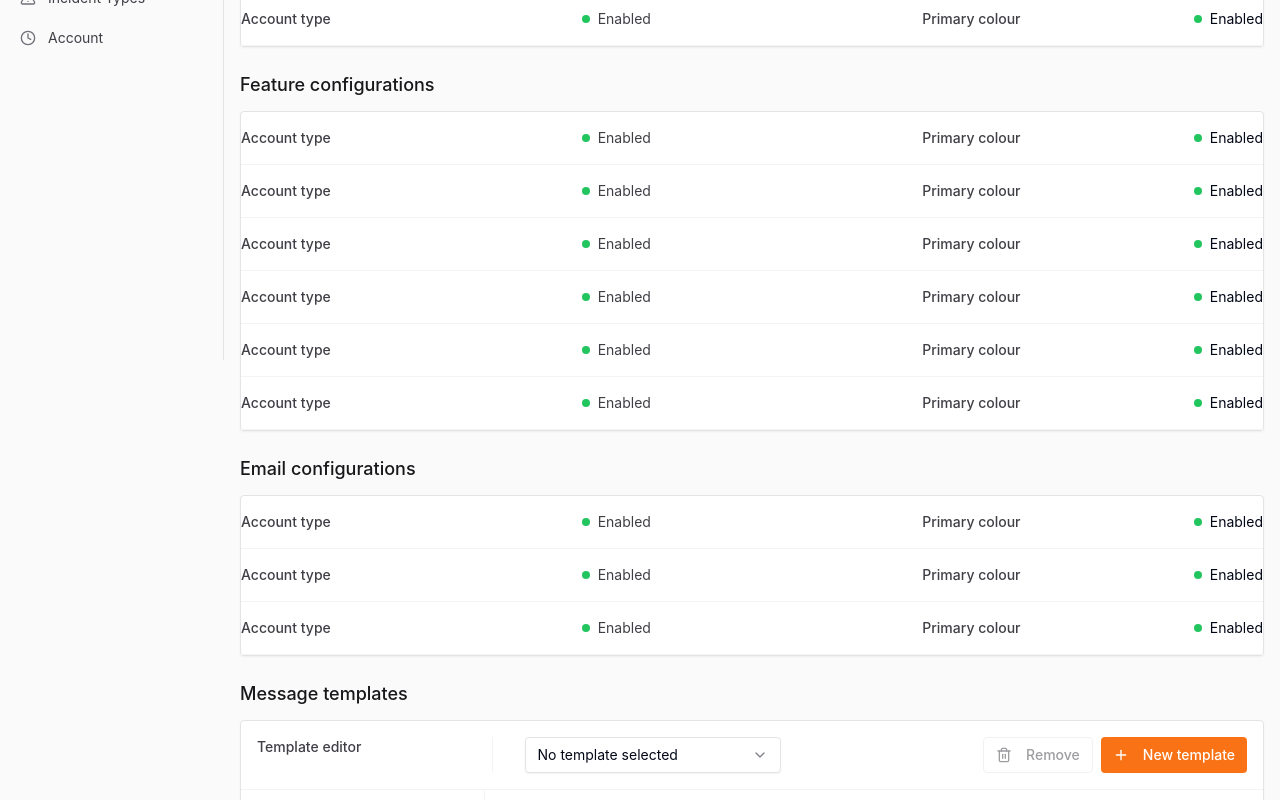
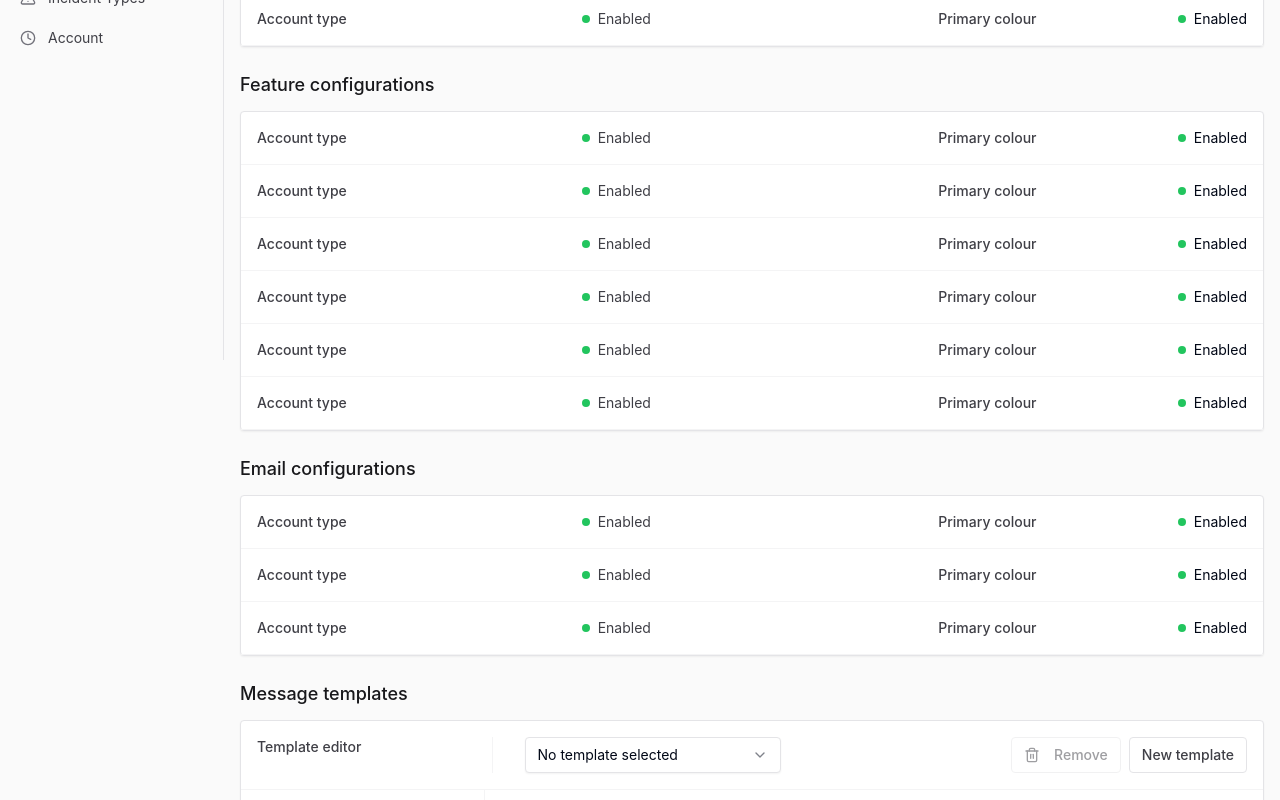
Before and after one commit to avipanethsnapsendsolve/snapper-template-hub, a React (Vite) app: page / in a window 1280 px wide. Shown: the part 440-1240 px from the top of the page. Built offline with nearby package versions, Linux system fonts and the light colour scheme.

Commit message:
Refine Authority Details component styles
- Update styles for consistency with design.
- Add padding to grid rows.
- Ensure button styles are matched.
- Dock the card header at the top of the screen.

```diff
--- a/src/components/AuthorityDetails.tsx
+++ b/src/components/AuthorityDetails.tsx
@@ -2,7 +2,6 @@
 import React from "react";
 import { Card, CardContent } from "@/components/ui/card";
 import { Button } from "@/components/ui/button";
-import { Save } from "lucide-react";
 import { TemplateProvider } from "@/contexts/TemplateContext";
 import { TemplateManager } from "./templates/TemplateManager";
 
@@ -14,14 +13,14 @@ interface DetailRowProps {
 function DetailRow({ label, enabled }: DetailRowProps) {
   return (
     <div className="grid grid-cols-3 py-4 border-b border-zinc-100">
-      <div className="text-sm font-medium text-zinc-700">{label}</div>
+      <div className="text-sm font-medium text-zinc-700 px-4">{label}</div>
       <div className="text-sm text-zinc-700">
         <div className="flex items-center">
           <span className="w-2 h-2 rounded-full bg-green-500 mr-2"></span>
           <span>Enabled</span>
         </div>
       </div>
-      <div className="flex items-center justify-between">
+      <div className="flex items-center justify-between px-4">
         <div className="text-sm font-medium text-zinc-700">Primary colour</div>
         <div className="flex items-center">
           <span className="w-2 h-2 rounded-full bg-green-500 mr-2"></span>
@@ -35,7 +34,7 @@ function DetailRow({ label, enabled }: DetailRowProps) {
 export function AuthorityDetails() {
   return (
     <div className="w-full">
-      <div className="border-b border-zinc-200 bg-white">
+      <div className="sticky top-0 z-10 border-b border-zinc-200 bg-white shadow-sm">
         <div className="max-w-screen-xl mx-auto px-4 py-4 flex items-start justify-between">
           <div>
             <div className="flex items-center">
--- a/src/components/templates/DynamicValueToolbar.tsx
+++ b/src/components/templates/DynamicValueToolbar.tsx
@@ -8,7 +8,6 @@ import {
 } from "@/components/ui/tooltip";
 import { Info } from "lucide-react";
 import { useTemplates } from "@/contexts/TemplateContext";
-import { DynamicValueType } from "@/types/template";
 import { dynamicValues } from "@/utils/templateUtils";
 
 export function DynamicValueToolbar() {
@@ -41,7 +40,7 @@ export function DynamicValueToolbar() {
             key={value.type}
             type="button"
             onClick={() => insertDynamicValue(value.type)}
-            className="text-xs bg-zinc-100 hover:bg-zinc-200 transition-colors px-2 py-1 rounded text-zinc-700"
+            className="text-xs bg-zinc-100 hover:bg-zinc-200 transition-colors px-2 py-1 rounded text-zinc-700 font-normal"
           >
             {value.label}
           </button>
--- a/src/components/templates/TemplateCreateModal.tsx
+++ b/src/components/templates/TemplateCreateModal.tsx
@@ -13,7 +13,6 @@ import { Button } from "@/components/ui/button";
 import { Input } from "@/components/ui/input";
 import { Label } from "@/components/ui/label";
 import { Textarea } from "@/components/ui/textarea";
-import { Plus } from "lucide-react";
 import { useTemplates } from "@/contexts/TemplateContext";
 
 export function TemplateCreateModal() {
@@ -53,10 +52,11 @@ export function TemplateCreateModal() {
     <Dialog open={open} onOpenChange={handleOpenChange}>
       <DialogTrigger asChild>
         <Button
-          className="bg-orange-500 hover:bg-orange-600 text-white text-sm font-medium rounded"
+          variant="outline"
+          className="border-zinc-200 text-zinc-700 hover:bg-zinc-50 hover:text-zinc-900 hover:border-zinc-300 text-sm font-medium rounded"
           size="sm"
         >
-          <Plus className="w-4 h-4 mr-1.5" /> New template
+          New template
         </Button>
       </DialogTrigger>
       <DialogContent className="sm:max-w-[500px] bg-white border-zinc-200">
--- a/src/index.css
+++ b/src/index.css
@@ -183,5 +183,5 @@
 
 /* Dynamic value tags */
 .dynamic-tag {
-  @apply bg-zinc-100 hover:bg-zinc-200 px-2 py-1 text-xs rounded text-zinc-700 transition-colors;
+  @apply bg-zinc-100 hover:bg-zinc-200 px-2 py-1 text-xs rounded text-zinc-700 transition-colors font-normal;
 }
--- a/src/pages/Index.tsx
+++ b/src/pages/Index.tsx
@@ -2,7 +2,6 @@
 import React from "react";
 import { Navigation } from "@/components/Navigation";
 import { AuthorityDetails } from "@/components/AuthorityDetails";
-import { TemplateManager } from "@/components/templates/TemplateManager";
 import { TemplateProvider } from "@/contexts/TemplateContext";
 
 const Index = () => {
@@ -19,9 +18,7 @@ const Index = () => {
         </header>
 
         <main className="flex-1 overflow-auto">
-          <div className="max-w-full mx-auto">
-            <AuthorityDetails />
-          </div>
+          <AuthorityDetails />
         </main>
       </div>
     </div>
```
